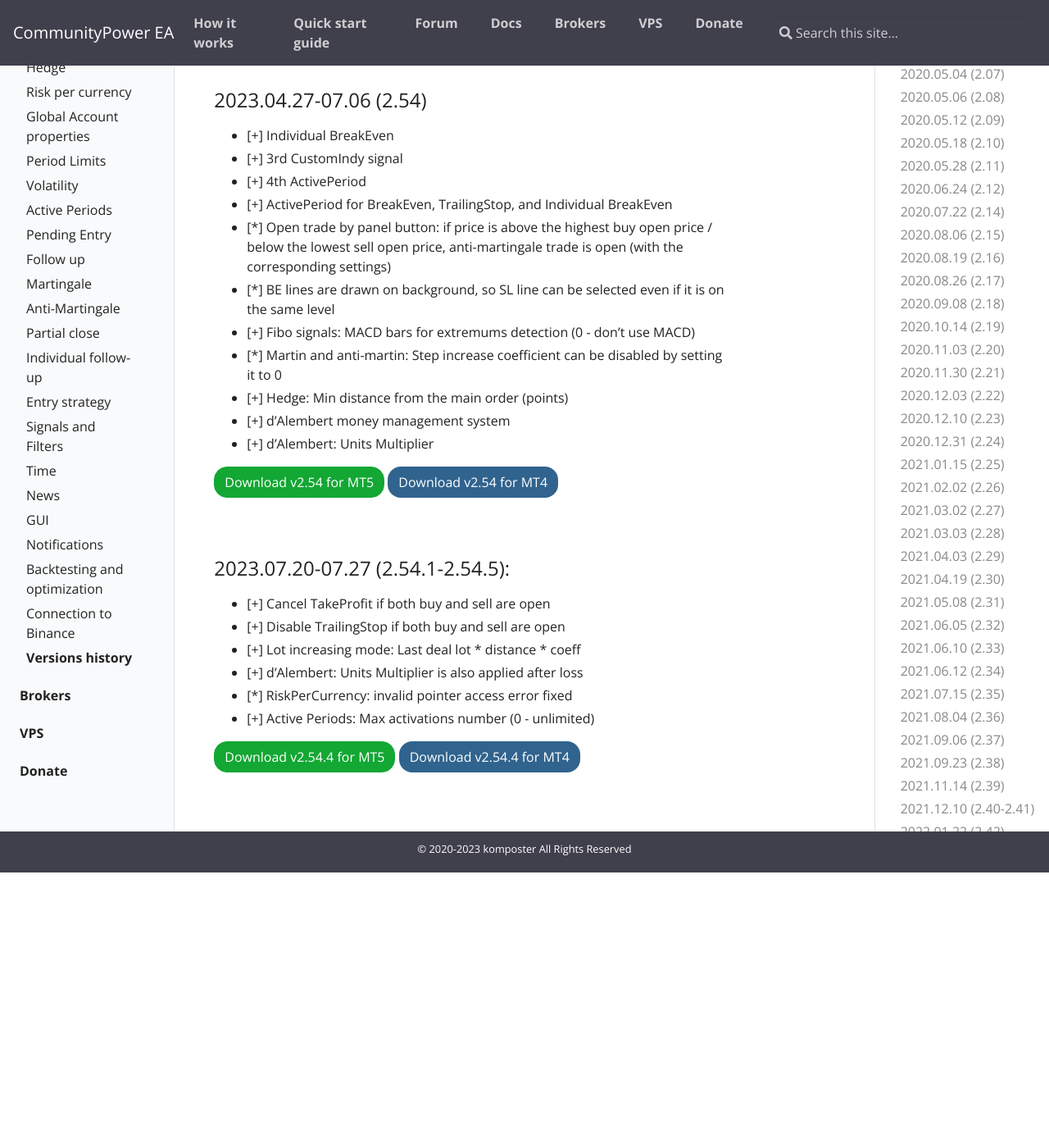
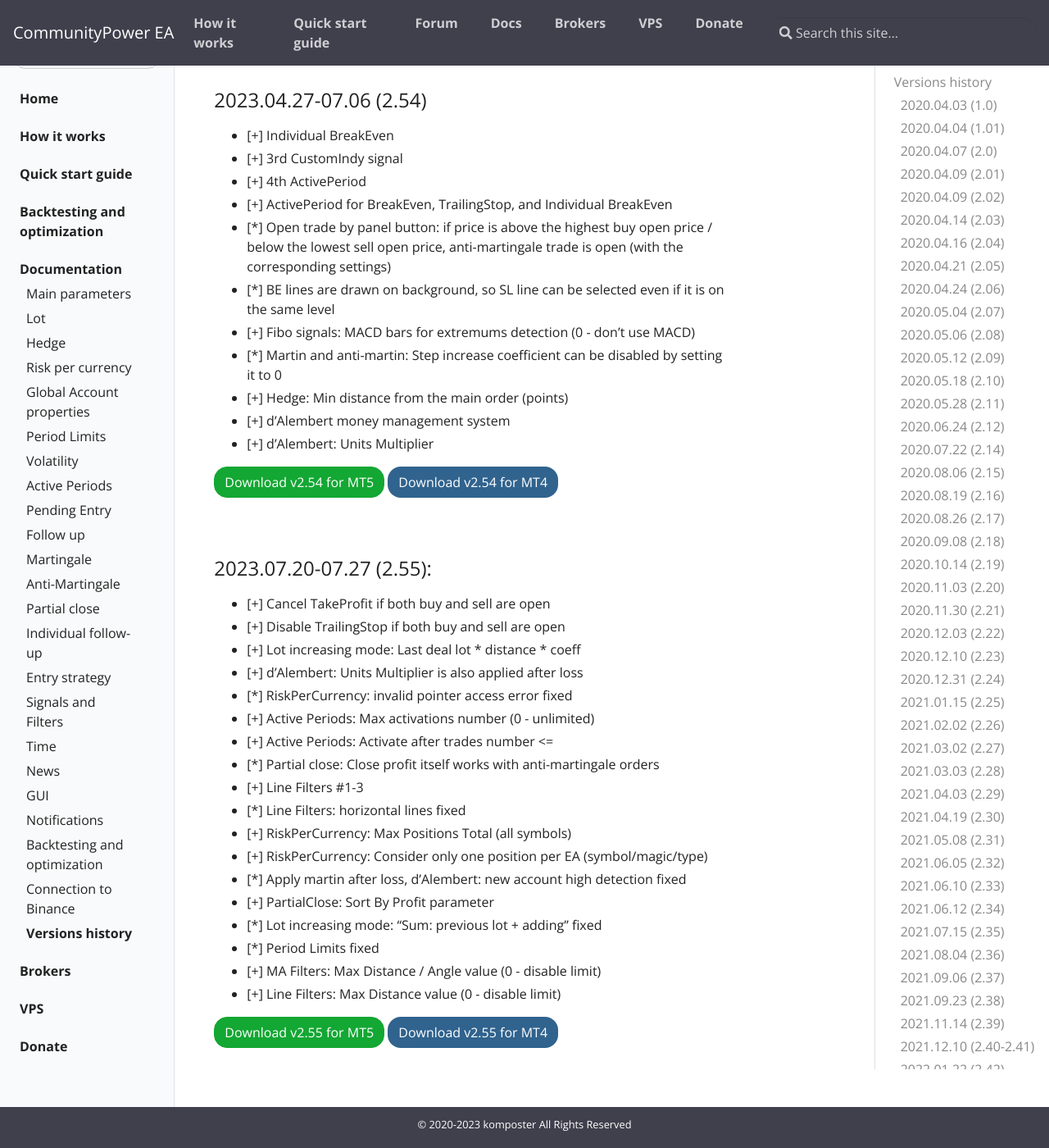
Before and after one commit to komposter/CommunityPowerEA.com, a Jekyll site: the page built from _docs/versions-history.md, in a window 1280 px wide and 1400 px high, scrolled down 19222 px. Shown: the whole window at 82% size. Built offline with Jekyll 4.4.1, drawn with Linux system fonts in a browser that asks for light colours; before the commit the page ends 20286 px from its top, so only the background shows below that.

Commit message:
Content change

```diff
--- a/_docs/versions-history.md
+++ b/_docs/versions-history.md
@@ -665,13 +665,25 @@
 
 <br />
 
-### 2023.07.20-07.27 (2.54.1-2.54.5):
+### 2023.07.20-07.27 (2.55):
 * [+] Cancel TakeProfit if both buy and sell are open
 * [+] Disable TrailingStop if both buy and sell are open
 * [+] Lot increasing mode: Last deal lot * distance * coeff
 * [+] d'Alembert: Units Multiplier is also applied after loss
 * [*] RiskPerCurrency: invalid pointer access error fixed
 * [+] Active Periods: Max activations number (0 - unlimited)
+* [+] Active Periods: Activate after trades number <=
+* [*] Partial close: Close profit itself works with anti-martingale orders
+* [+] Line Filters #1-3
+* [*] Line Filters: horizontal lines fixed
+* [+] RiskPerCurrency: Max Positions Total (all symbols)
+* [+] RiskPerCurrency: Consider only one position per EA (symbol/magic/type)
+* [*] Apply martin after loss, d'Alembert: new account high detection fixed
+* [+] PartialClose: Sort By Profit parameter
+* [*] Lot increasing mode: "Sum: previous lot + adding" fixed
+* [*] Period Limits fixed
+* [+] MA Filters: Max Distance / Angle value (0 - disable limit)
+* [+] Line Filters: Max Distance value (0 - disable limit)
 
-[<button class="btn btn-success">Download v2.54.4 for MT5</button>]({{site.baseurl}}/assets/EAs/CommunityPower 2.54.4.ex5)
-[<button class="btn btn-primary">Download v2.54.4 for MT4</button>]({{site.baseurl}}/assets/EAs/CommunityPower 2.54.4.ex4)
+[<button class="btn btn-success">Download v2.55 for MT5</button>]({{site.baseurl}}/assets/EAs/CommunityPower 2.55.ex5)
+[<button class="btn btn-primary">Download v2.55 for MT4</button>]({{site.baseurl}}/assets/EAs/CommunityPower 2.55.ex4)
```
Also changed, not shown: 2 other files.
